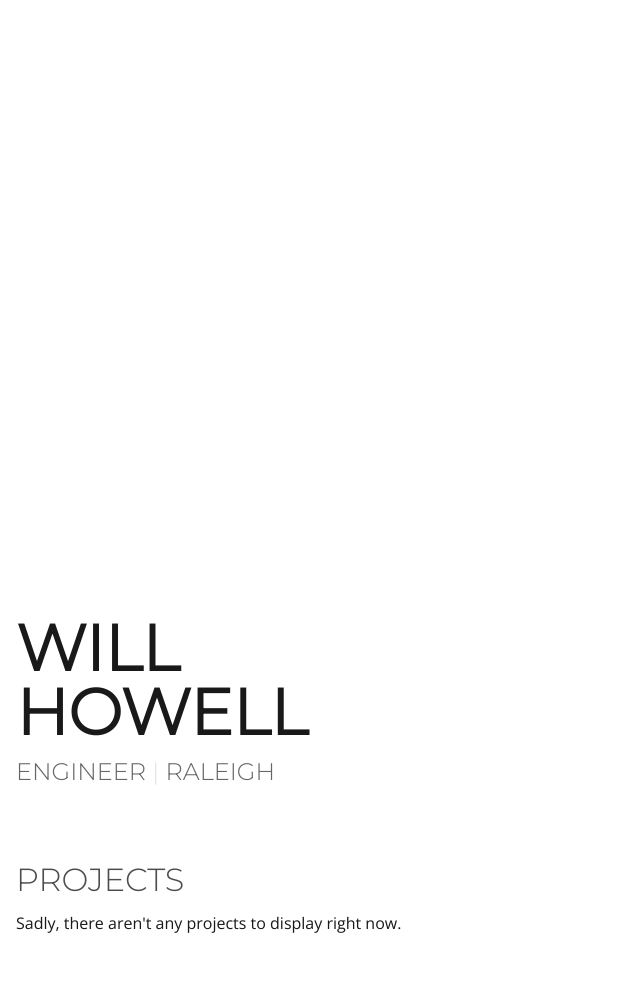
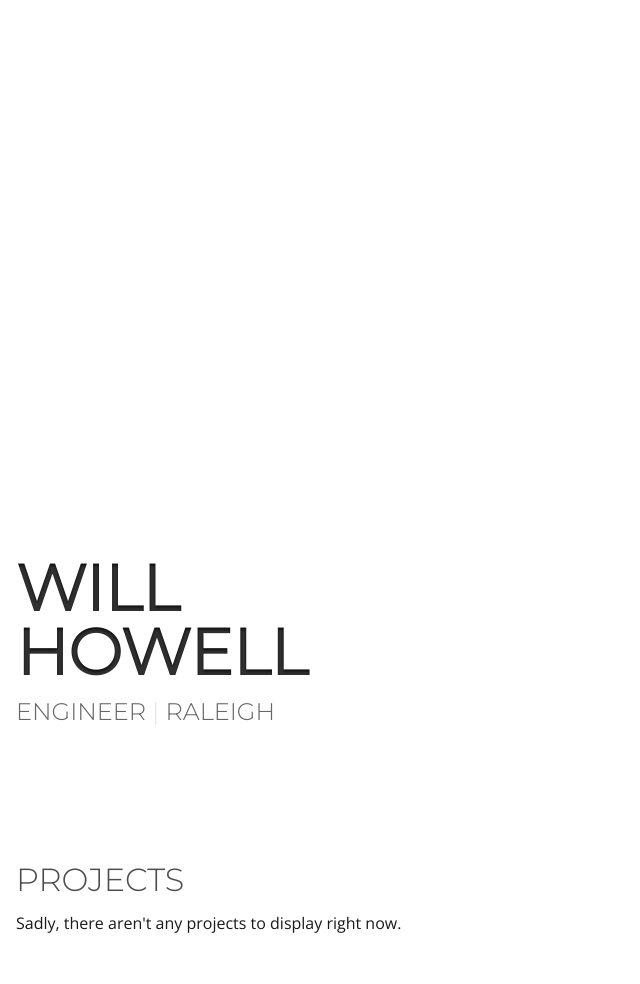
Before and after one commit to willshowell/portfolio, a Django app: page / in a window 1280 px wide. Shown: the top 984 px of the page, without its empty margins (0-640 px from the left). Run offline with Django 3.2, Linux system fonts and the light colour scheme; data that the repository does not hold is empty.

Commit message:
Add inset shadow for spicy headers and build up bottom padding for safari bookmark bar

```diff
--- a/portfolioapp/static/portfolio/css/custom.css
+++ b/portfolioapp/static/portfolio/css/custom.css
@@ -58,6 +58,12 @@ h1, h2, h3, h4, h5, h6 {
 }
 h1 {
   font-size: 64px;
+  background-color: rgba(0, 0, 0, 0.95);
+  color: transparent;
+  text-shadow: 0px 2px 3px rgba(255,255,255,0.15);
+  -webkit-background-clip: text;
+     -moz-background-clip: text;
+          background-clip: text;
 }
 h2 {
   font-size: 48px;
@@ -101,7 +107,7 @@ article {
 }
 .pos-bottom {
   height: 100vh;
-  padding-top: calc(100vh - 184px);
+  padding-top: calc(100vh - 184px - 60px); /* 69 is for safari bar */
 }
 
 /* Footer */
```
